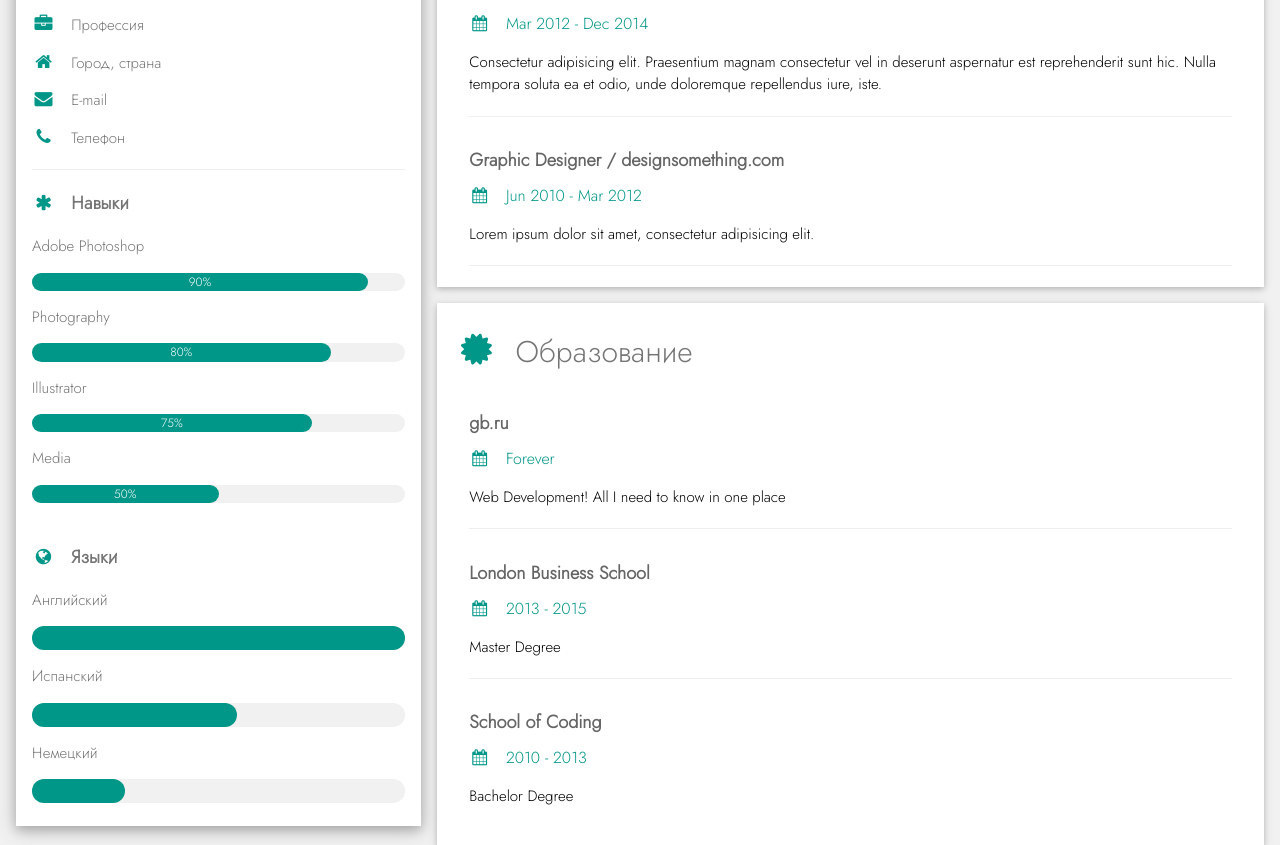
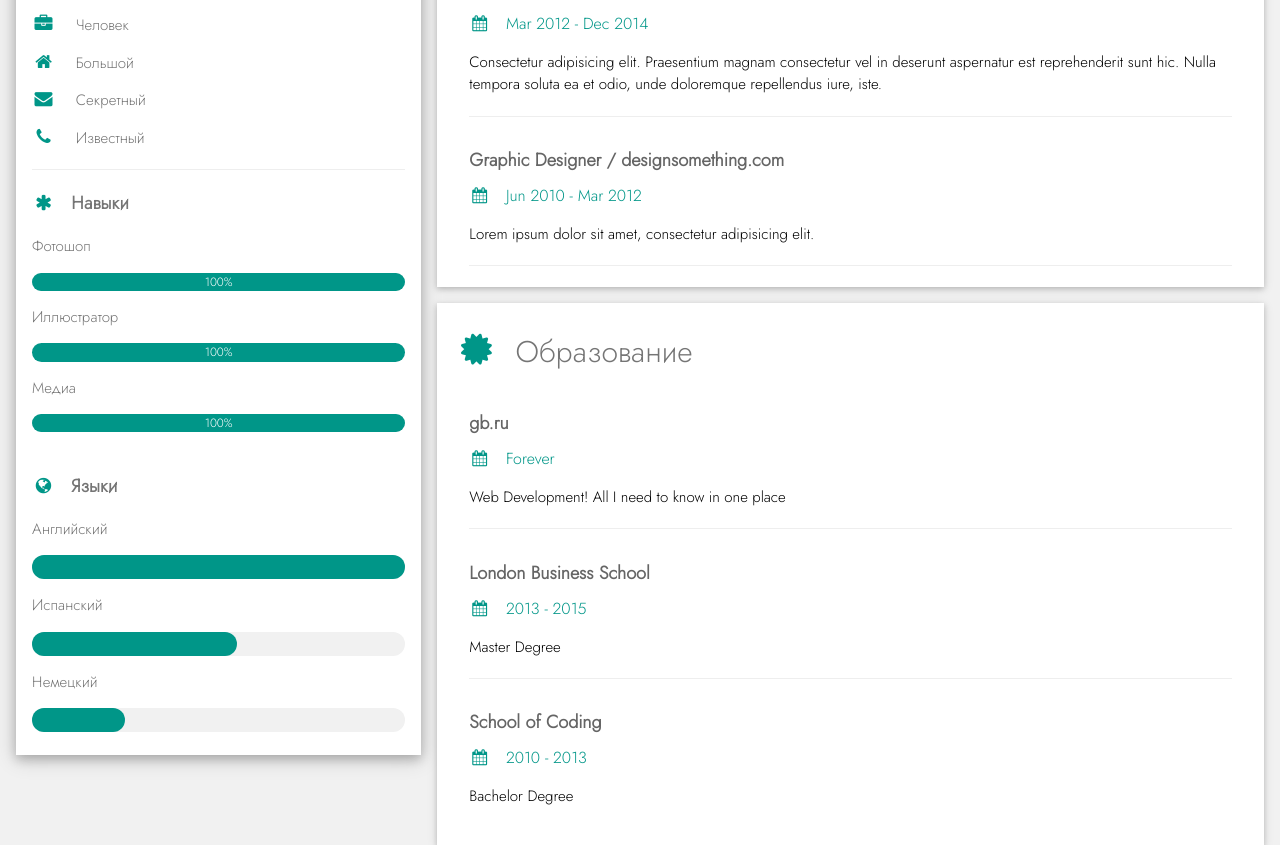
Before and after one commit to NikitaPavloB/VebWork4, a PHP site: page / in a window 1280 px wide. Shown: the part 321-1166 px from the top of the page. Run offline with PHP 8.4, Linux system fonts and the light colour scheme.

Commit message:
Актуалочка

```diff
--- a/Task1/index.php
+++ b/Task1/index.php
@@ -1,4 +1,23 @@
 <?php
+$name = "Я";
+$profession = "Человек";
+$city = "Большой";
+$email = "Секретный";
+$number = "Известный";
+$skills = [
+  [
+    'name' => 'Фотошоп',
+    'percent' => 100,
+  ],
+  [
+    'name' => 'Иллюстратор',
+    'percent' => 100,
+  ],
+  [
+    'name' => 'Медиа',
+    'percent' => 100,
+  ],
+];
 // Массив с данными об опыте работы
 $workExperience = [
   [
@@ -58,38 +77,41 @@ $workExperience = [
 
         <div class="w3-white w3-text-grey w3-card-4">
           <div class="w3-display-container">
-            <img src="https://avatars.dzeninfra.ru/get-zen_doc/1912454/pub_5d876bebaad43600aead756f_5d87ab2543863f00aea92f3b/scale_1200"
+            <img
+              src="https://avatars.dzeninfra.ru/get-zen_doc/1912454/pub_5d876bebaad43600aead756f_5d87ab2543863f00aea92f3b/scale_1200"
               style="width:100%" alt="Avatar">
             <div class="w3-display-bottomleft w3-container w3-text-black">
-              <h2>Я</h2>
+              <h2>
+                <?= $name; ?>
+              </h2>
             </div>
           </div>
           <div class="w3-container">
-            <p><i class="fa fa-briefcase fa-fw w3-margin-right w3-large w3-text-teal"></i>Профессия</p>
-            <p><i class="fa fa-home fa-fw w3-margin-right w3-large w3-text-teal"></i>Город, страна</p>
-            <p><i class="fa fa-envelope fa-fw w3-margin-right w3-large w3-text-teal"></i>E-mail</p>
-            <p><i class="fa fa-phone fa-fw w3-margin-right w3-large w3-text-teal"></i>Телефон</p>
+            <p><i class="fa fa-briefcase fa-fw w3-margin-right w3-large w3-text-teal"></i>
+              <?php echo $profession; ?>
+            </p>
+            <p><i class="fa fa-home fa-fw w3-margin-right w3-large w3-text-teal"></i>
+              <?php echo $city; ?>
+            </p>
+            <p><i class="fa fa-envelope fa-fw w3-margin-right w3-large w3-text-teal"></i>
+              <?php echo $email; ?>
+            </p>
+            <p><i class="fa fa-phone fa-fw w3-margin-right w3-large w3-text-teal"></i>
+              <?php echo $number; ?>
+            </p>
             <hr>
 
             <p class="w3-large"><b><i class="fa fa-asterisk fa-fw w3-margin-right w3-text-teal"></i>Навыки</b></p>
-            <p>Adobe Photoshop</p>
-            <div class="w3-light-grey w3-round-xlarge w3-small">
-              <div class="w3-container w3-center w3-round-xlarge w3-teal" style="width:90%">90%</div>
-            </div>
-            <p>Photography</p>
-            <div class="w3-light-grey w3-round-xlarge w3-small">
-              <div class="w3-container w3-center w3-round-xlarge w3-teal" style="width:80%">
-                <div class="w3-center w3-text-white">80%</div>
+            <?php for ($i = 0; $i < count($skills); $i++):
+              $procent = $skills[$i]["percent"];
+              ?>
+              <p>
+                <?php echo $skills[$i]["name"] ?>
+              </p>
+              <div class="w3-light-grey w3-round-xlarge w3-small">
+                <div class="w3-container w3-center w3-round-xlarge w3-teal" style="width:<?php echo $procent ?>%"><?php echo $procent ?>%</div>
               </div>
-            </div>
-            <p>Illustrator</p>
-            <div class="w3-light-grey w3-round-xlarge w3-small">
-              <div class="w3-container w3-center w3-round-xlarge w3-teal" style="width:75%">75%</div>
-            </div>
-            <p>Media</p>
-            <div class="w3-light-grey w3-round-xlarge w3-small">
-              <div class="w3-container w3-center w3-round-xlarge w3-teal" style="width:50%">50%</div>
-            </div>
+            <?php endfor; ?>
             <br>
 
             <p class="w3-large w3-text-theme"><b><i class="fa fa-globe fa-fw w3-margin-right w3-text-teal"></i>Языки</b>
```
